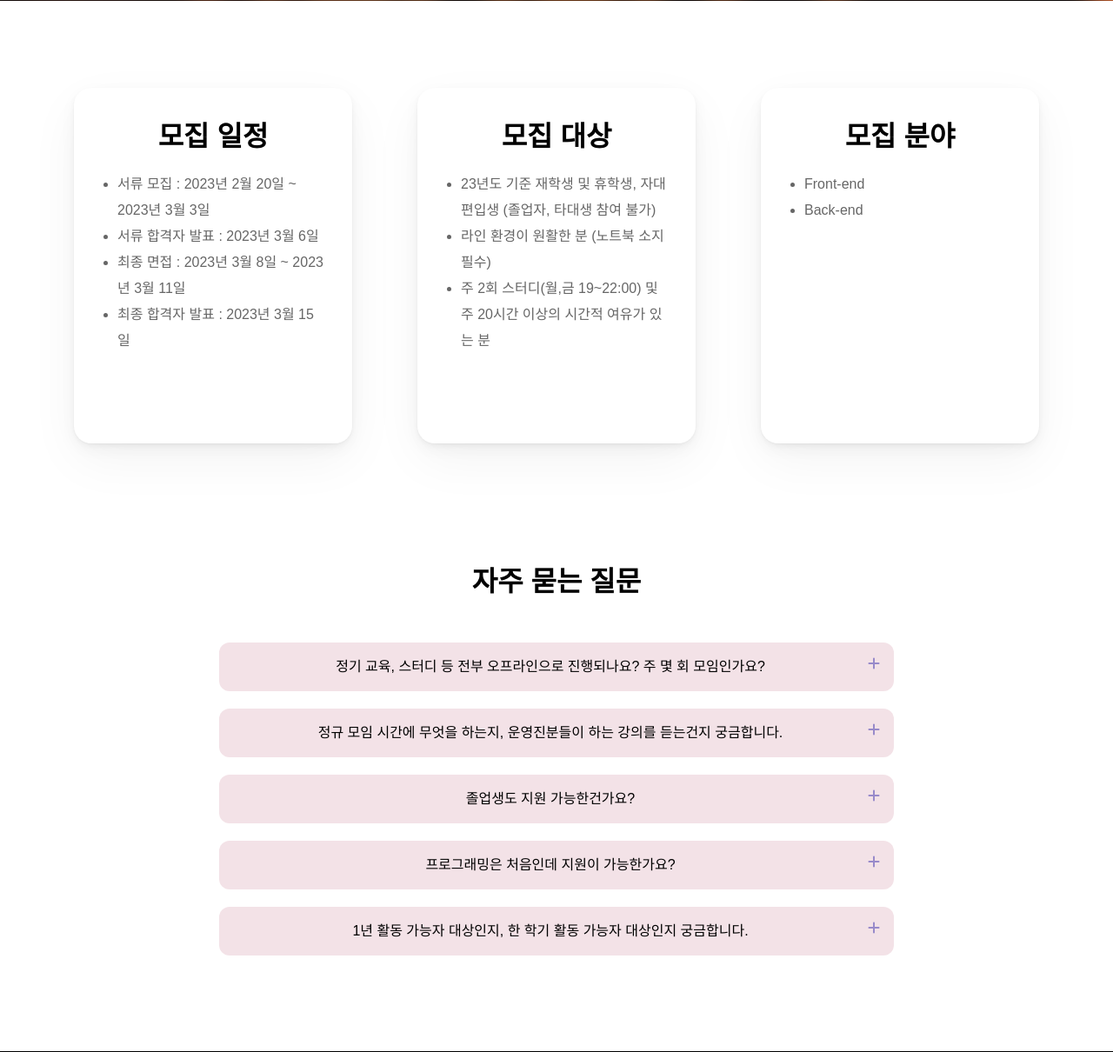
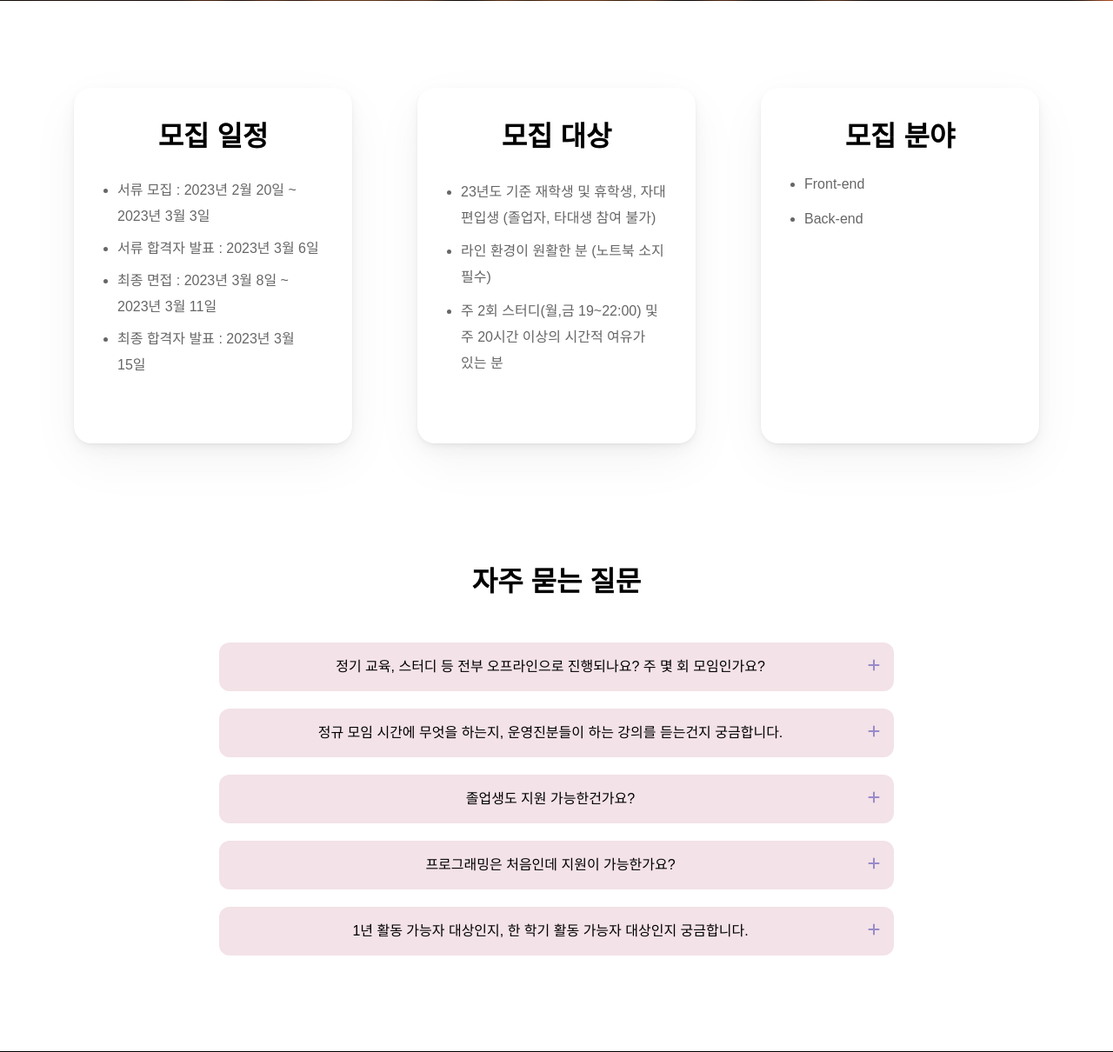
Before and after one commit to kknari/2023likelion, a Django app: template templates/recruit.html in a window 1280 px wide. Shown: the part 596-1806 px from the top of the page at 87% size. Run offline with Django 4.2, Linux system fonts and the light colour scheme; the template is opened without the code that fills it, so the values that code supplies are empty; some libraries are stand-ins or nearby versions; some web fonts are replaced.

Commit message:
지금 몇번째 수정일까

```diff
--- a/static/css/about.css
+++ b/static/css/about.css
@@ -76,6 +76,7 @@
         color: #666666;
         font-size: 20px;
         margin-top: 10px;
+        word-break: keep-all;
     }
 
     .track-title{
@@ -313,6 +314,7 @@
         color: #666666;
         font-size: 20px;
         margin-top: 10px;
+        word-break: keep-all;
     }
 
     .track-title{
--- a/static/css/main.css
+++ b/static/css/main.css
@@ -178,6 +178,7 @@
         color: #858694;
         margin-top: 15px;
         line-height: 2;
+        word-break: keep-all;
     }
 
     .box1txt, .box2txt, .box3txt{
@@ -495,6 +496,8 @@
         margin-top:14.86px;
         justify-content: center;
         align-items: flex-start;
+        line-height: 1.2;
+        word-break: keep-all;
       }
       .commit_detail{
           margin-top: 10px;
--- a/static/css/recruit.css
+++ b/static/css/recruit.css
@@ -3,6 +3,7 @@
 
 body{
     margin: 0;
+    word-break: keep-all;
 }
 /*타이틀부분*/
 
@@ -253,6 +254,7 @@ body{
 .fa-solid{
     width: 14px;
     height: 16px;
+    margin-top: 2px;
 }
 
 .a{
@@ -571,6 +573,40 @@ body{
 
 
 
+@media screen and (max-width:467px){
+    .recruit2{
+        font-size: 3.5vw !important;
+        text-align: center;
+    }
+
+    .recruit1{
+        font-size: 7.5vw !important;
+    }
+}
+
 @media screen and (max-width:641px){
+    .recruit2{
+        text-align: center;
+    }
 
 }
+
+.card2> ul{
+    display: flex;
+    flex-direction: column;
+    height: 70%;
+    justify-content: space-evenly;
+}
+
+.card1 > ul{
+    display: flex;
+    flex-direction: column;
+    height: 70%;
+    justify-content: space-evenly;
+}
+
+.card3 > ul{
+    display: flex;
+    flex-direction: column;
+    gap: 10px;
+}
```
Also changed, not shown: templates/main.html (+5 -5 lines), static/img/heoeun.jpg.
